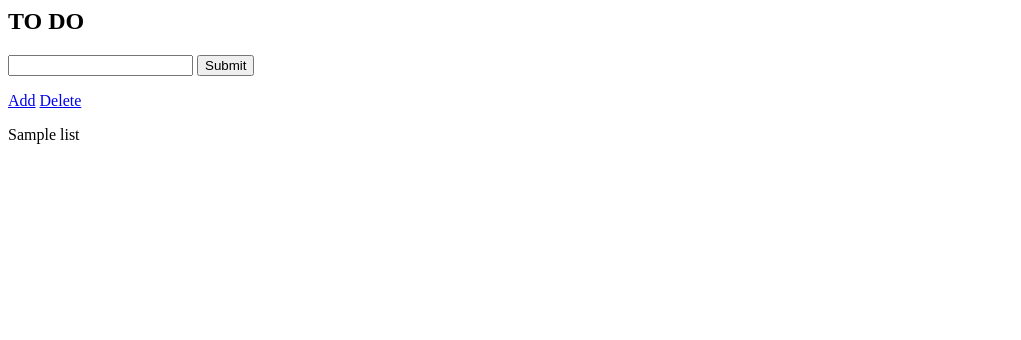
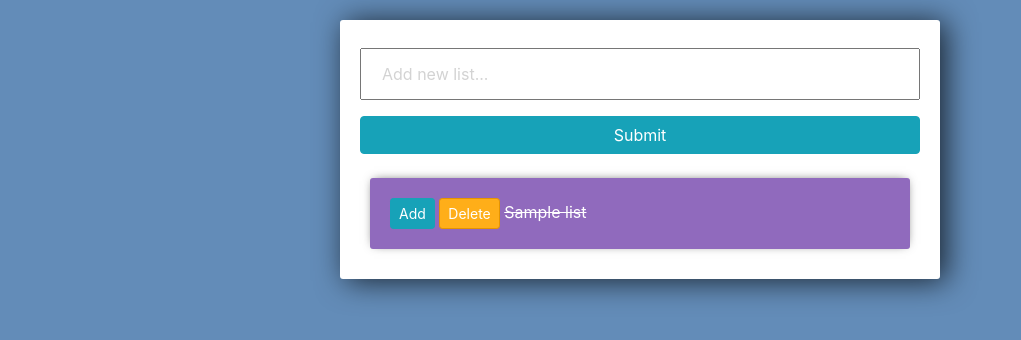
Before and after one commit to maish79/todoMain, a Django app: page / in a window 1280 px wide. Shown: the top 340 px of the page, without its empty margins (0-1021 px from the left). Run offline with Django 3.2, Linux system fonts and the light colour scheme; tables that the repository leaves empty hold one stand-in row (values such as "Sample post"); some libraries are stand-ins or nearby versions.

Commit message:
add bootstrap and css style

```diff
--- a/todos/forms.py
+++ b/todos/forms.py
@@ -4,6 +4,7 @@ from django.forms import ModelForm
 from .models import *
 
 class listForm(forms.ModelForm):
+    title= forms.CharField(widget= forms.TextInput(attrs={'placeholder':'Add new list...'}))
 
     class Meta:
         model = list
--- a/todos/templates/tasks/list.html
+++ b/todos/templates/tasks/list.html
@@ -1,16 +1,70 @@
-<h2>TO DO</h2>
+<link rel="stylesheet" href="https://stackpath.bootstrapcdn.com/bootstrap/4.3.1/css/bootstrap.min.css" integrity="sha384-ggOyR0iXCbMQv3Xipma34MD+dH/1fQ784/j6cY/iJTQUOhcWr7x9JvoRxT2MZw1T" crossorigin="anonymous">
+
+<style>
+
+	body{
+		background-color: #638CB8;
+	}
+
+	input{
+		width: 100%;
+		padding: 12px 20px;
+		margin: 8px 0;
+		box-sizing: border-box;
+	}
+
+	input::placeholder {
+	  color: #d3d3d3;
+	}
+
+	.submit{
+		background-color: #6BA3E8;
+	}
+
+	.center-column{
+		width:600px;
+		margin: 20px auto;
+		padding:20px;
+		background-color: #fff;
+		border-radius: 3px;
+		box-shadow: 6px 2px 30px 0px rgba(0,0,0,0.75);
+	}
+
+	.item-row{
+		background-color: #906abd;
+		margin: 10px;
+		padding: 20px;
+		border-radius: 3px;
+		color: #fff;
+		font-size: 16px;
+		box-shadow: 0px -1px 10px -4px rgba(0,0,0,0.75);
+	}
+
+	.btn-danger{
+		background-color: #ffae19;
+		border-color: #e59400;
+	}
+
+</style>
+
+<div class="center-column">
 
 <form method="POST" action="">
     {% csrf_token %}
     {{form.title}}
-    <input type="submit" name="create list">
+    <input class= "btn btn-info" type="submit" name="create list">
 </form>
 
 {% for list in lists %}
- <div>
-    <a href="{% url 'add' list.id %}">Add</a>
-    <a href="{% url 'delete' list.id %}">Delete</a>
+ <div class="item-row">
+    <a class= "btn btn-sm btn-info" href="{% url 'add' list.id %}">Add</a>
+    <a class= "btn btn-sm btn-danger" href="{% url 'delete' list.id %}">Delete</a>
 
-    <p>{{list}}</p>
+   {% if list.completed == True %}
+   <strike>{{list}}</strike>
+    {% else %}
+    <span>{{list}}</span>
+    {% endif %}
  </div>
 {% endfor %}
+ </div>
```
